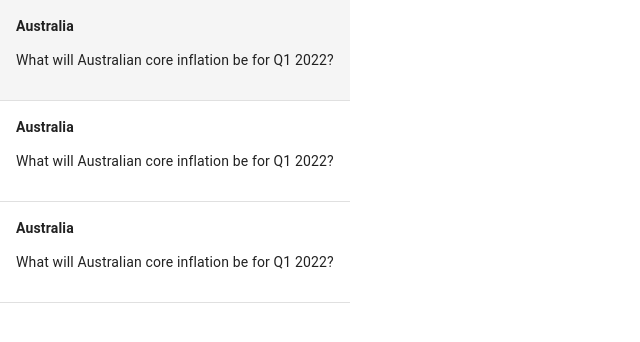
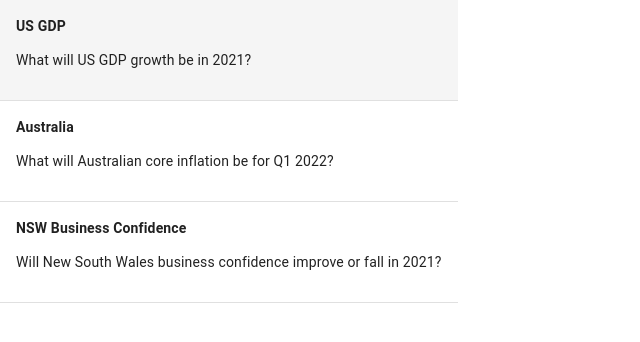
Before and after one commit to rajeshpanwar674/kepler, a React (Create React App) app: page / in a window 1280 px wide. Shown: the top 342 px of the page, without its empty margins (0-640 px from the left). Built offline with nearby package versions, Linux system fonts and the light colour scheme.

Commit message:
fix minor issues

```diff
--- a/src/List.js
+++ b/src/List.js
@@ -6,8 +6,8 @@ import './List.css'
 const ForcastList = () => {
     const [selectedItem, setSelectedItem] = useState(-1);
     const forcasts = [{
-        title: 'Australia',
-        content: 'What will Australian core inflation be for Q1 2022?',
+        title: 'US GDP',
+        content: 'What will US GDP growth be in 2021?',
         forcastsMade: '100',
         currentForcast: '80%',
         probability: 'yes',
@@ -24,8 +24,8 @@ const ForcastList = () => {
         imageSrc: 'https://images.unsplash.com/photo-1576185850227-1f72b7f8d483?ixid=MnwxMjA3fDB8MHxwaG90by1wYWdlfHx8fGVufDB8fHx8&ixlib=rb-1.2.1&auto=format&fit=crop&w=1120&q=80'
     },
     {
-        title: 'Australia',
-        content: 'What will Australian core inflation be for Q1 2022?',
+        title: 'NSW Business Confidence',
+        content: 'Will New South Wales business confidence improve or fall in 2021?',
         forcastsMade: '100',
         currentForcast: '80%',
         probability: 'yes',
@@ -59,7 +59,7 @@ const ForcastList = () => {
                     </TableBody>
                 </Table>
             </div>
-            {selectedItem > 0 && <div className='detail'>
+            {selectedItem >= 0 && <div className='detail'>
                 <ForcastDetail selectedForcast={selectedForcast}></ForcastDetail>
             </div>}
         </div>
```
